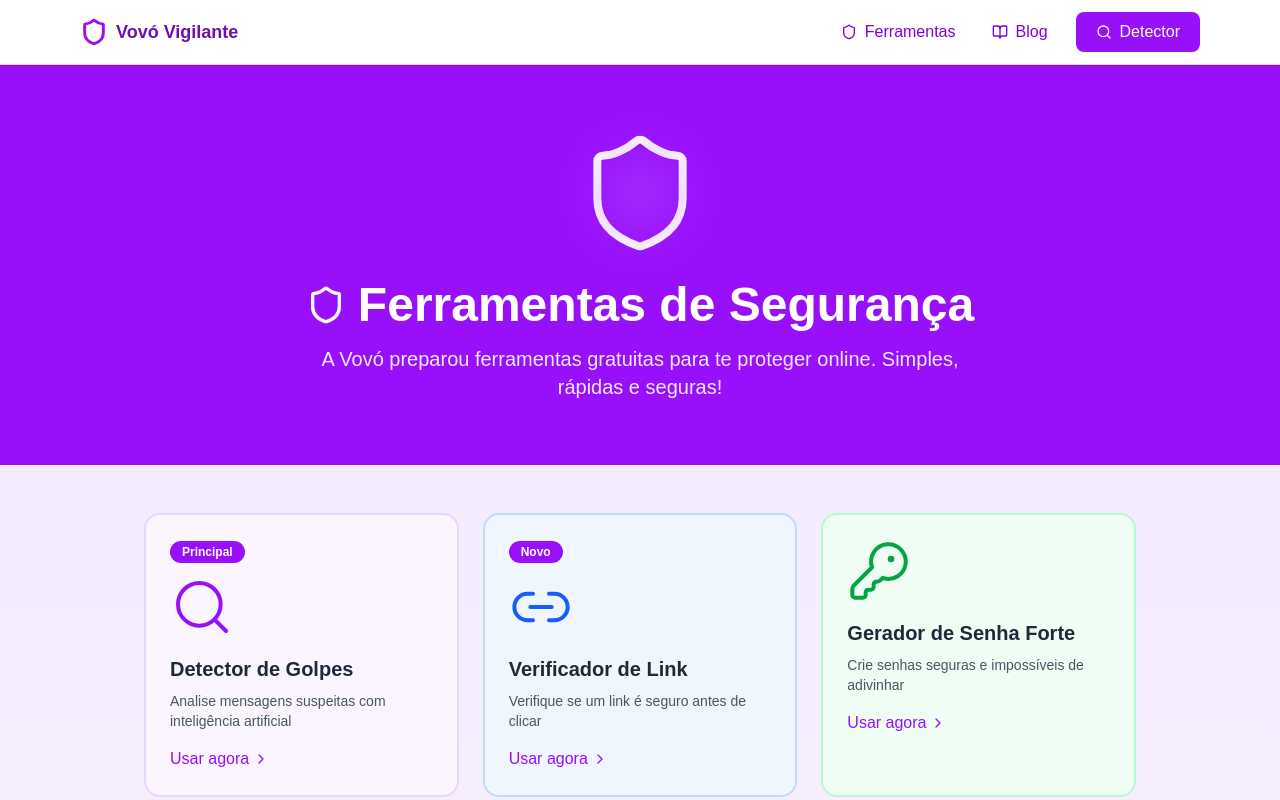
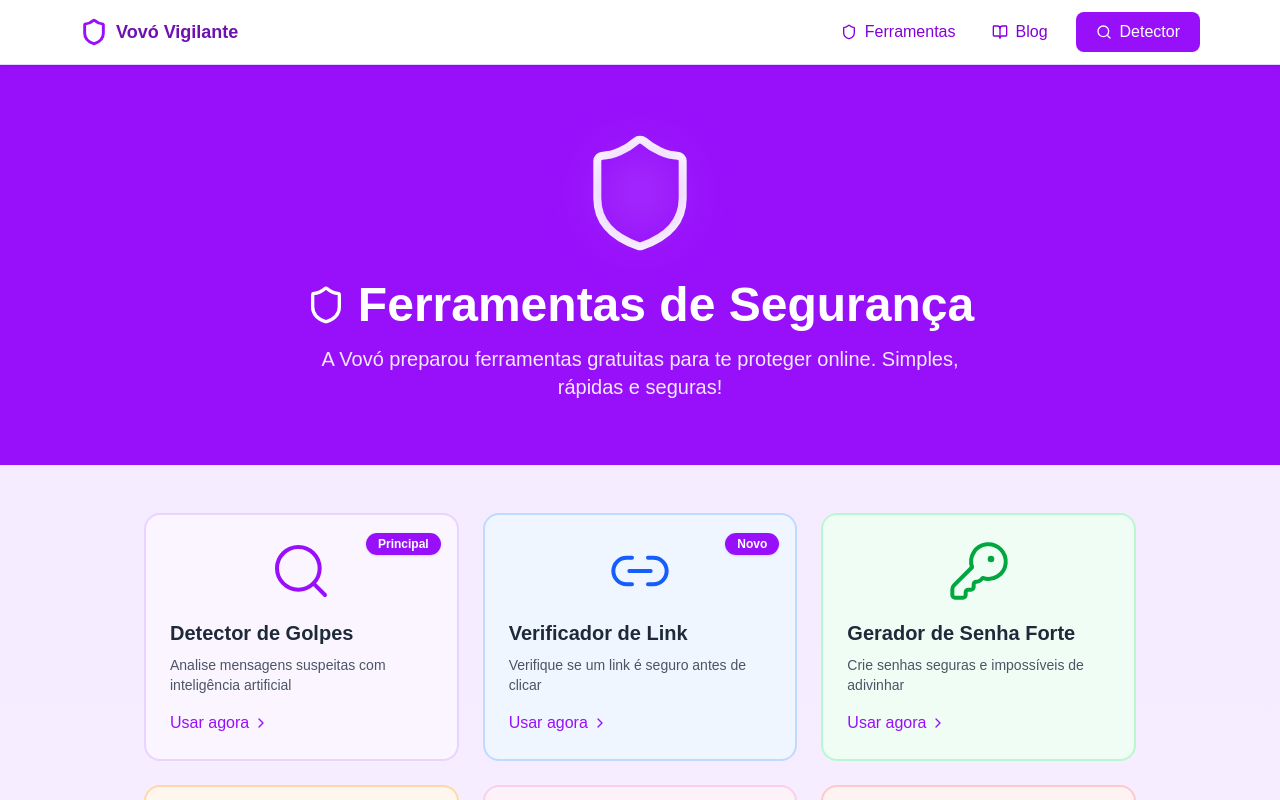
Before and after one commit to sktbrd/vovo-detector-golpes, a Next.js app: page /ferramentas in a window 1280 px wide. Shown: the top 800 px of the page. Built offline with nearby package versions, Linux system fonts and the light colour scheme.

Commit message:
ui: center tool icons and move badges to top-right

```diff
--- a/src/app/ferramentas/page.tsx
+++ b/src/app/ferramentas/page.tsx
@@ -136,23 +136,25 @@ export default function FerramentasPage() {
                   colorClasses[tool.color as keyof typeof colorClasses]
                 } border-2 rounded-2xl p-6 transition-all hover:shadow-lg hover:-translate-y-1 group relative overflow-hidden`}
               >
-                {/* Badge */}
+                {/* Badge (top-right, does not affect layout) */}
                 {tool.badge && (
-                  <div className="mb-3">
-                    <span className="px-3 py-1 bg-purple-600 text-white text-xs font-bold rounded-full">
+                  <div className="absolute top-4 right-4">
+                    <span className="px-3 py-1 bg-purple-600 text-white text-xs font-bold rounded-full shadow-sm">
                       {tool.badge}
                     </span>
                   </div>
                 )}
 
-                {/* Icon */}
-                <div className="mb-4 relative">
-                  <IconComponent
-                    className={`w-16 h-16 ${iconColorClasses[tool.color as keyof typeof iconColorClasses]} group-hover:scale-110 transition-transform`}
-                    strokeWidth={1.5}
-                  />
-                  {/* Subtle glow */}
-                  <div className={`absolute inset-0 ${iconColorClasses[tool.color as keyof typeof iconColorClasses]} opacity-20 blur-xl group-hover:opacity-30 transition-opacity`}></div>
+                {/* Icon (centered) */}
+                <div className="mb-4 relative flex justify-center">
+                  <div className="relative h-16 w-16">
+                    <IconComponent
+                      className={`w-16 h-16 ${iconColorClasses[tool.color as keyof typeof iconColorClasses]} group-hover:scale-110 transition-transform`}
+                      strokeWidth={1.5}
+                    />
+                    {/* Subtle glow */}
+                    <div className={`absolute inset-0 ${iconColorClasses[tool.color as keyof typeof iconColorClasses]} opacity-20 blur-xl group-hover:opacity-30 transition-opacity`} />
+                  </div>
                 </div>
 
                 {/* Title */}
```
